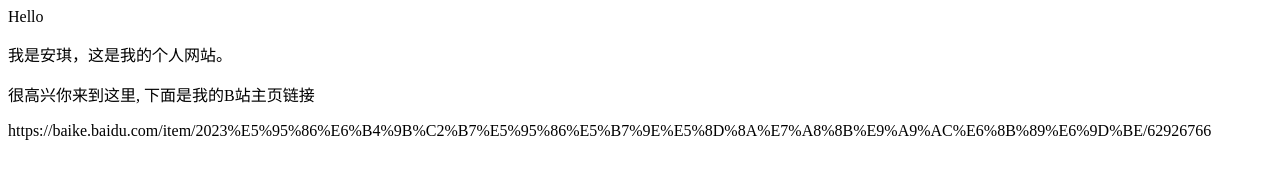
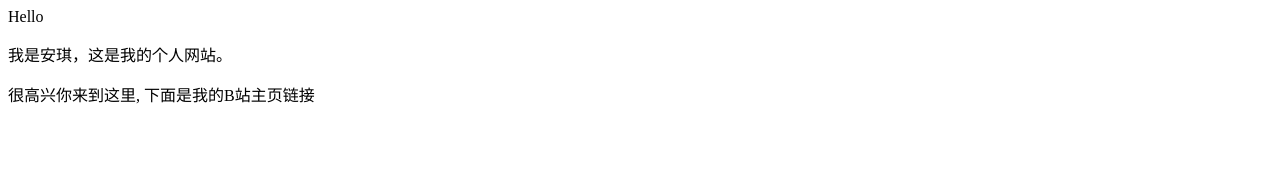
Before and after one commit to anqi1101/anqi1101.github.io, a plain HTML site: page index.html in a window 1280 px wide. Drawn offline with Linux system fonts and the light colour scheme.

Commit message:
Update index.html

```diff
--- a/index.html
+++ b/index.html
@@ -1,4 +1,3 @@
 <p>Hello </p>
 <p>我是安琪，这是我的个人网站。</p>
 <p>很高兴你来到这里, 下面是我的B站主页链接</p>
-https://baike.baidu.com/item/2023%E5%95%86%E6%B4%9B%C2%B7%E5%95%86%E5%B7%9E%E5%8D%8A%E7%A8%8B%E9%A9%AC%E6%8B%89%E6%9D%BE/62926766
```
